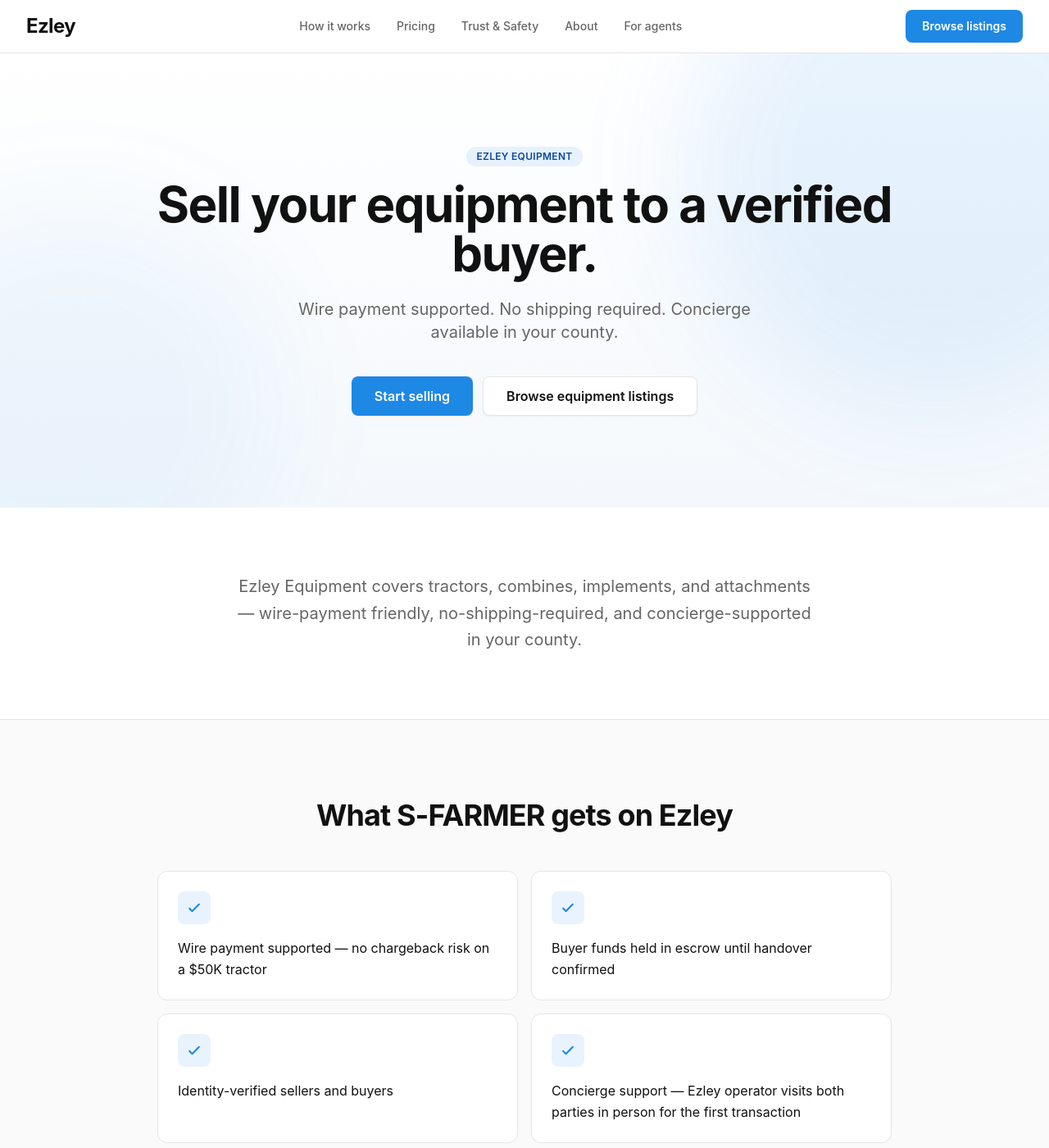
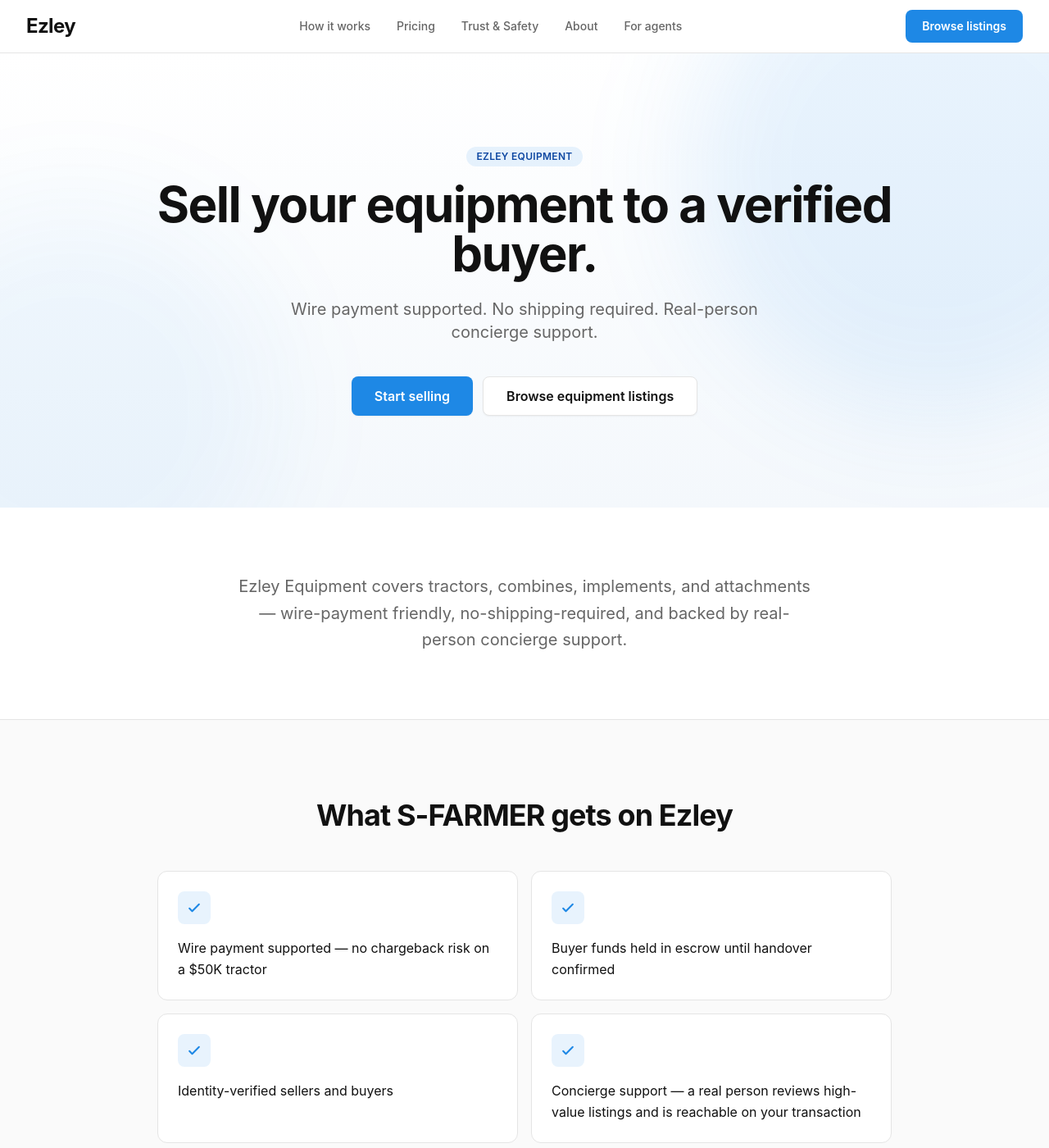
Before and after one commit to mtalcott-perp-comp/ezley-marketing-site, a Jekyll site: the page built from _pages/tractors.html, in a window 1280 px wide and 1400 px high. Shown: the whole window at 82% size. Built offline with Jekyll 4.4.1, drawn with Linux system fonts in a browser that asks for light colours; nearby versions of some CDN libraries.

Commit message:
feat(trust): add skeptic-first FAQ, walk back beta-only concierge and self-custody claims
Adds /is-it-safe/ — a plain-language page confronting the real fears that
stop a high-value wire (seller ghosting, fund custody, broken-on-arrival,
stolen/lien, "what if Ezley folds", "is this a scam"), with an honest
"what Ezley does NOT do" section. Wired into the footer and cross-linked
from /trust/.

Also corrects two over-promises in existing copy to match actual intent:
- Walks back the in-person/"in your county" concierge (alpha/beta-only,
  will be sunset) across home + tractors trust signals and contact.md.
  Keeps the durable concierge concepts: listing review and real-person support.
- Reframes escrow custody as held by a licensed partner, never by Ezley
  itself (card/ACH via the payments processor; large wires via a licensed
  escrow provider) — Ezley is not a money transmitter.

Co-Authored-By: Claude Opus 4.8 <noreply@anthropic.com>

```diff
--- a/_config.yml
+++ b/_config.yml
@@ -65,6 +65,7 @@ footer:
   links:
     - { label: "How it works", url: "/how-it-works/" }
     - { label: "Pricing",      url: "/pricing/" }
+    - { label: "Is Ezley safe?", url: "/is-it-safe/" }
     - { label: "Trust & Safety", url: "/trust/" }
     - { label: "About",        url: "/about/" }
     - { label: "For agents",   url: "/agents/" }
--- a/_data/copy/en-US.yml
+++ b/_data/copy/en-US.yml
@@ -29,7 +29,7 @@ home:
     - "Wire payment supported on high-value transactions"
     - "Buyer funds held in escrow until handover confirmed"
     - "Identity-verified sellers"
-    - "Concierge support in your county"
+    - "Concierge support from a real person"
   how_it_works_preview:
     section_title: "How it works"
     buyer_flow:    "Browse → Offer → Buyer funds Escrow → Handover → Buyer confirms → Auto-release → Seller paid"
@@ -42,17 +42,17 @@ tractors:
   title_pattern:    "Ezley Equipment — Tractors, Combines, Implements | Ezley"
   hero:
     headline:       "Sell your equipment to a verified buyer."
-    sub:            "Wire payment supported. No shipping required. Concierge available in your county."
+    sub:            "Wire payment supported. No shipping required. Real-person concierge support."
     cta_primary:    "Start selling"
   body_intro:       >-
                     Ezley Equipment covers tractors, combines, implements,
                     and attachments — wire-payment friendly, no-shipping-required,
-                    and concierge-supported in your county.
+                    and backed by real-person concierge support.
   trust_signals:
     - "Wire payment supported — no chargeback risk on a $50K tractor"
     - "Buyer funds held in escrow until handover confirmed"
     - "Identity-verified sellers and buyers"
-    - "Concierge support — Ezley operator visits both parties in person for the first transaction"
+    - "Concierge support — a real person reviews high-value listings and is reachable on your transaction"
 
 # ---------- /cars, /cameras, /furniture coming-soon (FR-MKT-023) ----------
 coming_soon:
@@ -95,7 +95,7 @@ how_it_works:
     steps:
       - "Browse listings — every Listing has a category, structured spec, photos, price, and seller."
       - "Make an Offer — propose your price; seller accepts, counters, or declines."
-      - "Buyer funds Escrow — your money is Captured into the Ezley escrow account (operated via Stripe Connect), not the seller's account."
+      - "Buyer funds Escrow — your money is Captured into escrow and held by a licensed partner (card and ACH through our payments processor; larger wires through a licensed escrow provider), not the seller's account and not Ezley's."
       - "Handover — you and the seller arrange the physical handover, in person or with a coordinated carrier."
       - "Buyer confirms receipt — you mark the Transaction as received."
       - "Auto-release — when the window you chose at offer-accept passes, escrow releases to the seller. Confirming receipt yourself releases it sooner. If you spot a problem after release, you still have a window to open a dispute and freeze the funds."
--- /dev/null
+++ b/_pages/is-it-safe.html
@@ -0,0 +1,328 @@
+---
+layout: landing
+permalink: /is-it-safe/
+title: "Is Ezley safe? — Straight answers to the questions that stop a wire"
+description: "The skeptic's questions, answered plainly. What if the seller disappears, where your money sits in escrow, what happens when something's wrong, and what Ezley does — and doesn't — protect you from."
+---
+
+{% comment %}
+  /is-it-safe — the skeptic-first page.
+
+  Confronts the fears that actually stop a high-value wire to a stranger,
+  in plain language, before any of the mechanics. Every answer traces to a
+  commitment already stated elsewhere on the site:
+    - escrow always held by a licensed partner, never Ezley: card/ACH via processor, large wire via licensed escrow provider
+    - funds held until handover + windows  (/trust buyer_funds_held)
+    - identity tiers / government ID        (/trust, /how-it-works)
+    - wire/ACH above threshold, no chargeback (tractors copy, /trust wire_or_ach)
+    - named operator handles disputes       (/trust disputes)
+    - real-person concierge support (durable; NOT the beta-only in-person concierge)
+    - Tarheel Solutions LLC is the counterparty (/about)
+
+  Voice mirrors /contact "What we don't have (yet)": we say what we DON'T do,
+  out loud. The honesty is the trust signal.
+{% endcomment %}
+
+<!-- ========================================================================
+     HERO
+     ======================================================================== -->
+<section class="relative overflow-hidden isolate
+                bg-gradient-to-b from-surface to-surface-tint
+                py-20 sm:py-24">
+
+  <div aria-hidden="true" class="pointer-events-none absolute -top-40 -right-40 h-[600px] w-[600px] rounded-full bg-primary/10 blur-3xl"></div>
+
+  <div class="relative max-w-4xl mx-auto px-4 sm:px-6 lg:px-8 text-center">
+    <h1 class="font-display font-bold tracking-tight text-ink
+               text-4xl sm:text-5xl lg:text-6xl leading-[1.1]">
+      Is Ezley safe?
+    </h1>
+    <p class="mt-6 text-lg sm:text-xl text-ink-muted max-w-prose-tight mx-auto leading-relaxed">
+      Wiring real money to someone you've never met is supposed to feel risky.
+      Here are straight answers to the questions you should be asking &mdash; including the ones we'd rather you didn't.
+    </p>
+  </div>
+</section>
+
+<!-- ========================================================================
+     THE SHORT VERSION
+     ======================================================================== -->
+<section class="max-w-3xl mx-auto px-4 sm:px-6 lg:px-8 py-16 sm:py-20" aria-labelledby="short-version-title">
+  <h2 id="short-version-title" class="font-display font-bold text-2xl sm:text-3xl text-ink mb-6">
+    The short version
+  </h2>
+  <div class="space-y-5 text-ink-muted leading-relaxed text-lg">
+    <p>
+      Your money never goes straight to the seller. When you buy, your payment is
+      held in escrow by a licensed, regulated partner &mdash; never by Ezley itself &mdash;
+      and the seller is only paid <em>after</em> you have the item and the review window
+      passes. If something goes wrong before then, filing a dispute freezes the money while
+      a named person sorts it out.
+    </p>
+    <p>
+      That's the whole idea. The rest of this page is the detail behind it &mdash;
+      and the honest limits of what we can and can't do for you.
+    </p>
+  </div>
+</section>
+
+<!-- ========================================================================
+     IF YOU'RE BUYING
+     ======================================================================== -->
+<section class="bg-surface-subtle border-y border-ink-border" aria-labelledby="buyer-title">
+  <div class="max-w-3xl mx-auto px-4 sm:px-6 lg:px-8 py-20 sm:py-24">
+    <p class="text-xs font-semibold uppercase tracking-wider text-ink-soft mb-3">
+      If you're buying
+    </p>
+    <h2 id="buyer-title" class="font-display font-bold text-3xl sm:text-4xl text-ink mb-10">
+      The buyer's questions
+    </h2>
+
+    <div class="space-y-5">
+
+      <!-- Q -->
+      <div class="bg-surface rounded-xl border border-ink-border p-6">
+        <h3 class="font-display font-semibold text-xl text-ink mb-3">
+          What if I pay and the seller just disappears?
+        </h3>
+        <p class="text-ink-muted leading-relaxed">
+          They can't take your money and vanish, because they never receive your money
+          up front. Your payment is <strong class="text-ink">captured into escrow</strong>,
+          not handed to the seller. The seller is only paid after you've taken delivery
+          and the review window has passed. If the handover never happens, the funds
+          don't release &mdash; you open a dispute and get your money back.
+        </p>
+      </div>
+
+      <!-- Q -->
+      <div class="bg-surface rounded-xl border border-ink-border p-6">
+        <h3 class="font-display font-semibold text-xl text-ink mb-3">
+          Where does my money actually sit while it's in escrow?
+        </h3>
+        <p class="text-ink-muted leading-relaxed">
+          The constant is that <strong class="text-ink">Ezley never holds your money
+          itself</strong> &mdash; a licensed, regulated partner does. Card and ACH payments
+          are held by our payments processor until release. Larger wire transfers &mdash; the
+          usual path for high-value purchases &mdash; are held by a licensed escrow provider.
+          Either way, the funds are earmarked to your transaction, kept out of Ezley's own
+          accounts, and not released to the seller until the conditions for release are met.
+        </p>
+      </div>
+
+      <!-- Q -->
+      <div class="bg-surface rounded-xl border border-ink-border p-6">
+        <h3 class="font-display font-semibold text-xl text-ink mb-3">
+          What if the item is broken, missing parts, or not as described?
+        </h3>
+        <p class="text-ink-muted leading-relaxed">
+          You confirm receipt only when you're satisfied &mdash; and even after the funds
+          release, you still have a window to open a dispute and freeze them: wrong item,
+          missing parts, damage you didn't catch at handover, never delivered. A dispute
+          puts a real, named Ezley operator on the case with documented steps and the right
+          to escalate. The leverage is structural: the seller wants their money, and they
+          only get it once you're made whole.
+        </p>
+      </div>
+
+      <!-- Q -->
+      <div class="bg-surface rounded-xl border border-ink-border p-6">
+        <h3 class="font-display font-semibold text-xl text-ink mb-3">
+          How do I know the seller is a real person and not a fake account?
+        </h3>
+        <p class="text-ink-muted leading-relaxed">
+          Above modest amounts, sellers can't transact until they've cleared
+          <strong class="text-ink">government-ID identity verification</strong>. Every
+          account carries a verification tier you can see &mdash; from email-only up to a
+          fully verified seller with ID, phone, address, and a transaction history. For
+          high-value categories, you're dealing with a real, identified person who has put
+          their legal identity on the line, not an anonymous handle.
+        </p>
+      </div>
+
+      <!-- Q -->
+      <div class="bg-surface rounded-xl border border-ink-border p-6">
+        <h3 class="font-display font-semibold text-xl text-ink mb-3">
+          What if the equipment is stolen, or still has a loan against it?
+        </h3>
+        <p class="text-ink-muted leading-relaxed">
+          Here's the honest part: we verify the <em>seller's identity</em>, not the
+          <em>item's title</em>. We don't run lien or title searches, and we don't pretend
+          to. What escrow gives you is time and leverage &mdash; the money isn't gone, so
+          you can verify the title, serial number, or VIN before you confirm receipt, and
+          dispute if it doesn't check out. For titled goods, do your own title and lien
+          check at handover, exactly as you would in any private sale. We'll tell you that
+          up front rather than let you assume we did it for you.
+        </p>
+      </div>
+
+      <!-- Q -->
+      <div class="bg-surface rounded-xl border border-ink-border p-6">
+        <h3 class="font-display font-semibold text-xl text-ink mb-3">
+          What happens to my money if Ezley itself goes out of business?
+        </h3>
+        <p class="text-ink-muted leading-relaxed">
+          Your escrowed money isn't in Ezley's bank account to begin with &mdash; it's held
+          by a licensed, regulated payments or escrow partner, earmarked to your transaction
+          and separate from the money Ezley operates on. It isn't ours to spend, so it isn't
+          ours to lose. And Ezley isn't an anonymous brand: it's operated by
+          <strong class="text-ink">Tarheel Solutions, LLC</strong>, a real, registered North
+          Carolina company you can look up and hold accountable &mdash; see <a href="{{ '/about/' | relative_url }}" class="text-primary-ink font-semibold hover:text-primary transition-colors">who's behind Ezley</a>.
+        </p>
+      </div>
+
+      <!-- Q -->
+      <div class="bg-surface rounded-xl border border-ink-border p-6">
+        <h3 class="font-display font-semibold text-xl text-ink mb-3">
+          Honestly &mdash; is this just a scam site?
+        </h3>
+        <p class="text-ink-muted leading-relaxed">
+          Fair question to ask of anyone holding your money. So don't take our word for it:
+          the company, the founder, and how to independently verify both are laid out on our
+          <a href="{{ '/about/' | relative_url }}" class="text-primary-ink font-semibold hover:text-primary transition-colors">About page</a> &mdash;
+          including a link to the North Carolina Secretary of State's record. A scam hides its
+          operators behind a logo. We put a name, a registered company, and a public paper
+          trail in front of yours.
+        </p>
+      </div>
+
+    </div>
+  </div>
+</section>
+
+<!-- ========================================================================
+     IF YOU'RE SELLING
+     ======================================================================== -->
+<section class="max-w-3xl mx-auto px-4 sm:px-6 lg:px-8 py-20 sm:py-24" aria-labelledby="seller-title">
+  <p class="text-xs font-semibold uppercase tracking-wider text-ink-soft mb-3">
+    If you're selling
+  </p>
+  <h2 id="seller-title" class="font-display font-bold text-3xl sm:text-4xl text-ink mb-10">
+    The seller's questions
+  </h2>
+
+  <div class="space-y-5">
+
+    <!-- Q -->
+    <div class="bg-surface rounded-xl border border-ink-border p-6">
+      <h3 class="font-display font-semibold text-xl text-ink mb-3">
+        How do I know the buyer can actually pay?
+      </h3>
+      <p class="text-ink-muted leading-relaxed">
+        You don't hand over anything until the money is already captured into escrow. By the
+        time you arrange the handover, the buyer's funds are confirmed and held &mdash; you're
+        not trusting a promise to pay, you're seeing payment that's already locked in and
+        waiting to release to you.
+      </p>
+    </div>
+
+    <!-- Q -->
+    <div class="bg-surface rounded-xl border border-ink-border p-6">
+      <h3 class="font-display font-semibold text-xl text-ink mb-3">
+        Can a buyer pay, take the item, then reverse the charge?
+      </h3>
+      <p class="text-ink-muted leading-relaxed">
+        That's exactly why high-value transactions are paid by wire or ACH, not card. Above a
+        certain price we don't offer card payment &mdash; not to be difficult, but because a
+        wire can't be charged back weeks later the way a card can. On a $50,000 tractor,
+        no-chargeback isn't a detail; it's the point.
+      </p>
+    </div>
+
+    <!-- Q -->
+    <div class="bg-surface rounded-xl border border-ink-border p-6">
+      <h3 class="font-display font-semibold text-xl text-ink mb-3">
+        When do I actually get paid?
+      </h3>
+      <p class="text-ink-muted leading-relaxed">
+        After the buyer confirms receipt, or after the agreed review window passes following
+        handover &mdash; whichever comes first. Escrow then releases to your account and funds
+        settle to your bank. No chasing the buyer, no waiting on a personal check to clear.
+      </p>
+    </div>
+
+    <!-- Q -->
+    <div class="bg-surface rounded-xl border border-ink-border p-6">
+      <h3 class="font-display font-semibold text-xl text-ink mb-3">
+        What if a buyer files a bogus dispute to get a free item?
+      </h3>
+      <p class="text-ink-muted leading-relaxed">
+        A dispute isn't a refund button &mdash; it opens a documented process with a named
+        operator, not an automatic reversal. The same audit trail that protects the buyer
+        protects you: every step of the transaction is timestamped and recorded, so a
+        baseless claim has a record to answer to. Either party can escalate, and the steps
+        are the same for everyone.
+      </p>
+    </div>
+
+  </div>
+</section>
+
+<!-- ========================================================================
+     THE HONEST LIMITS — what Ezley does NOT do
+     ======================================================================== -->
+<section class="bg-surface-subtle border-y border-ink-border" aria-labelledby="limits-title">
+  <div class="max-w-3xl mx-auto px-4 sm:px-6 lg:px-8 py-20 sm:py-24">
+    <h2 id="limits-title" class="font-display font-bold text-2xl sm:text-3xl text-ink mb-4">
+      What Ezley does <span class="text-primary">not</span> do
+    </h2>
+    <p class="text-ink-muted leading-relaxed mb-8">
+      Trust runs both ways, so here's the part most marketplaces leave off. Escrow and
+      identity verification cover a lot &mdash; but not everything, and we'd rather you know
+      the edges than discover them.
+    </p>
+
+    <ul class="space-y-4 list-none p-0">
+      <li class="bg-surface rounded-xl border border-ink-border p-5">
+        <p class="text-ink leading-relaxed">
+          <span class="font-semibold">We don't inspect the item for you.</span>
+          We're not a mechanic or an appraiser. Inspect at handover &mdash; that's what the
+          review window is for.
+        </p>
+      </li>
+      <li class="bg-surface rounded-xl border border-ink-border p-5">
+        <p class="text-ink leading-relaxed">
+          <span class="font-semibold">We don't run title or lien searches.</span>
+          For titled goods, verify the title, VIN, or serial number yourself before you
+          confirm receipt.
+        </p>
+      </li>
+      <li class="bg-surface rounded-xl border border-ink-border p-5">
+        <p class="text-ink leading-relaxed">
+          <span class="font-semibold">We don't guarantee value.</span>
+          We make the transaction safe; we don't promise you negotiated a good price. That
+          part's still on you.
+        </p>
+      </li>
+      <li class="bg-surface rounded-xl border border-ink-border p-5">
+        <p class="text-ink leading-relaxed">
+          <span class="font-semibold">We won't ever ask you to pay outside Ezley.</span>
+          Escrow only protects you when the payment runs through Ezley. Anyone asking you to
+          wire them directly, off-platform, is the exact risk Ezley exists to remove &mdash;
+          walk away and tell us.
+        </p>
+      </li>
+    </ul>
+  </div>
+</section>
+
+<!-- ========================================================================
+     STILL NERVOUS — talk to a person
+     ======================================================================== -->
+<section class="max-w-3xl mx-auto px-4 sm:px-6 lg:px-8 py-20 sm:py-24 text-center">
+  <h2 class="font-display font-bold text-2xl sm:text-3xl text-ink mb-4">
+    Still not sure?
+  </h2>
+  <p class="text-ink-muted leading-relaxed mb-8 max-w-prose-tight mx-auto">
+    Email <a href="mailto:support@ezley.com" class="text-primary-ink font-semibold hover:text-primary transition-colors">support@ezley.com</a>
+    and a real person will answer &mdash; including, in plain words, "is this safe for
+    <em>my</em> situation?" You're talking to a named human who reads it, not a queue or a bot.
+  </p>
+  <div class="flex flex-wrap justify-center gap-3">
+    <a class="btn-primary" href="{{ '/how-it-works/' | relative_url }}">
+      See how a transaction works
+    </a>
+    <a class="btn-secondary" href="{{ '/trust/' | relative_url }}">
+      The trust layer in depth
+    </a>
+  </div>
+</section>
--- a/_pages/tractors.html
+++ b/_pages/tractors.html
@@ -2,7 +2,7 @@
 layout: landing
 permalink: /tractors/
 title: "Ezley Equipment — Tractors, Combines, Implements | Ezley"
-description: "Sell your tractor, combine, or implement to a verified buyer. Wire payment supported. No shipping required. Concierge support in your county."
+description: "Sell your tractor, combine, or implement to a verified buyer. Wire payment supported. No shipping required. Real-person concierge support."
 ---
 {% assign copy = site.data.copy['en-US'].tractors %}
 
--- a/_pages/trust.html
+++ b/_pages/trust.html
@@ -34,6 +34,10 @@ description: "Ezley operates the trust layer for high-value peer-to-peer transac
     </h1>
     <p class="mt-6 text-lg sm:text-xl text-ink-muted max-w-prose-tight mx-auto leading-relaxed">
       {{ copy.intro }}
+    </p>
+    <p class="mt-6 text-base text-ink-muted">
+      Just want the blunt answers?
+      <a href="{{ '/is-it-safe/' | relative_url }}" class="text-primary-ink font-semibold hover:text-primary transition-colors">Is Ezley safe? &rarr;</a>
     </p>
   </div>
 </section>
```
Also changed, not shown: _pages/contact.md (+1 -1 lines).
